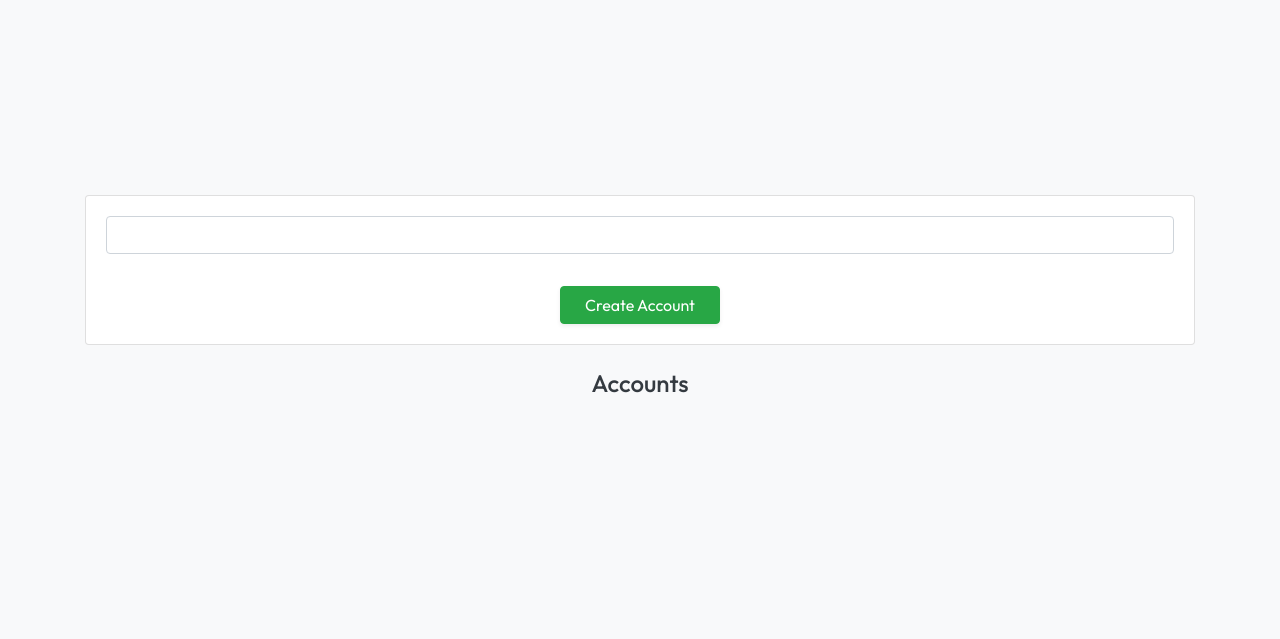
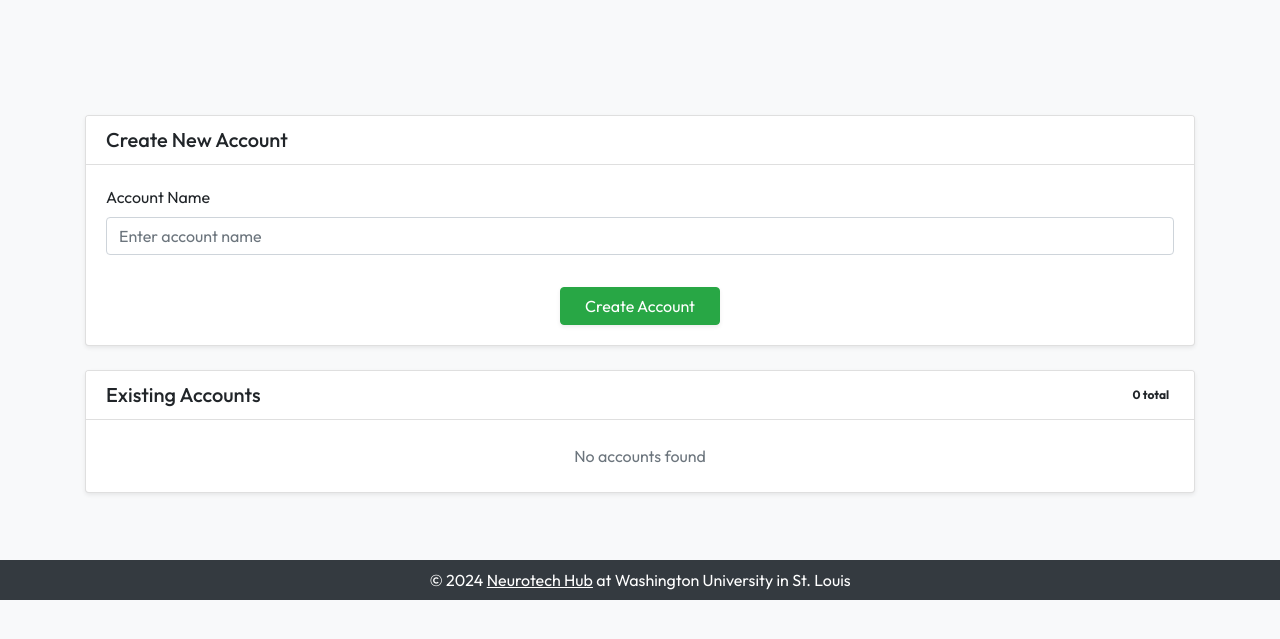
Before and after one commit to Neurotech-Hub/HubLink-Server, a Flask app: page /new in a window 1280 px wide. Shown: the part 62-701 px from the top of the page. Run offline with Flask 3, Linux system fonts and the light colour scheme; some libraries are stand-ins or nearby versions.

Commit message:
Spruced up the new accounts page

```diff
--- a/app.py
+++ b/app.py
@@ -80,7 +80,8 @@ def create_default_settings(account_id):
             delete_scans_percent_remaining=-1,
             device_name_includes='ESP32',
             alert_file_starts_with='alert_',
-            alert_email=''
+            alert_email='',
+            node_payload=''
         )
         db.session.add(new_setting)
         db.session.commit()
--- a/templates/new.html
+++ b/templates/new.html
@@ -10,32 +10,89 @@
 
     <div class="container-fluid center-area">
         <div class="container mt-5">
-            <div class="card">
+            <!-- Create Account Card -->
+            <div class="card shadow-sm">
+                <div class="card-header bg-white">
+                    <h5 class="card-title mb-0">Create New Account</h5>
+                </div>
                 <div class="card-body">
                     <form action="/{{ new_route }}" method="POST">
                         <div class="form-group">
-                            <input type="text" id="name" name="name" class="form-control" required>
+                            <label for="name" class="form-label">Account Name</label>
+                            <input type="text" id="name" name="name" class="form-control"
+                                placeholder="Enter account name" required>
                         </div>
                         <div class="text-center">
-                            <button type="submit" class="btn btn-success mt-3 shadow-sm px-4">Create
-                                Account</button>
+                            <button type="submit" class="btn btn-success mt-3 shadow-sm px-4">
+                                Create Account
+                            </button>
                         </div>
                     </form>
                 </div>
             </div>
+
+            <!-- Existing Accounts List -->
             <div class="mt-4">
-                <h4 class="text-center text-dark">Accounts</h2>
-                    <ul class="list-group mt-3 shadow-sm">
-                        <!-- Assuming this list will be dynamically populated -->
-                        {% for account in accounts %}
-                        <li class="list-group-item text-dark">
-                            <a href="/{{ account.url }}">{{ account.name }}</a>
-                        </li>
-                        {% endfor %}
-                    </ul>
+                <div class="card shadow-sm">
+                    <div class="card-header bg-white d-flex justify-content-between align-items-center">
+                        <h5 class="card-title mb-0">Existing Accounts</h5>
+                        <span class="badge">{{ accounts|length }} total</span>
+                    </div>
+                    <div class="card-body p-0">
+                        {% if accounts and accounts|length > 0 %}
+                        <div class="list-group list-group-flush">
+                            {% for account in accounts %}
+                            <div class="list-group-item py-3">
+                                <div class="d-flex justify-content-between align-items-start">
+                                    <div class="flex-grow-1">
+                                        <h6 class="mb-0">{{ account.name }}</h6>
+                                        <small class="text-muted d-flex align-items-center">
+                                            Last updated: {{ moment(account.updated_at).fromNow() }}
+                                        </small>
+                                        <small class="text-muted d-flex align-items-center">
+                                            <span id="url-{{ account.id }}" class="text-break cursor-pointer"
+                                                onclick="copyToClipboard('{{ account.id }}')" title="Click to copy URL">
+                                                {{ url_for('accounts.account_dashboard', account_url=account.url,
+                                                _external=True) }}
+                                            </span>
+                                            <span id="copySuccess-{{ account.id }}" class="ms-3 text-success px-2"
+                                                style="display: none;">
+                                                Copied!
+                                            </span>
+                                        </small>
+                                    </div>
+                                    <a href="/{{ account.url }}" class="btn btn-link text-muted ms-3">
+                                        <i class="fas fa-chevron-right"></i>
+                                    </a>
+                                </div>
+                            </div>
+                            {% endfor %}
+                        </div>
+                        {% else %}
+                        <div class="text-center py-4">
+                            <p class="text-muted mb-0">No accounts found</p>
+                        </div>
+                        {% endif %}
+                    </div>
+                </div>
             </div>
         </div>
     </div>
+
+    {% include 'footer.html' %}
+
+    <script>
+        function copyToClipboard(accountId) {
+            var copyText = document.getElementById("url-" + accountId).innerText;
+            navigator.clipboard.writeText(copyText).then(function () {
+                var copySuccess = document.getElementById("copySuccess-" + accountId);
+                copySuccess.style.display = "inline";
+                setTimeout(function () {
+                    copySuccess.style.display = "none";
+                }, 2000);
+            });
+        }
+    </script>
 </body>
 
 </html>
```
